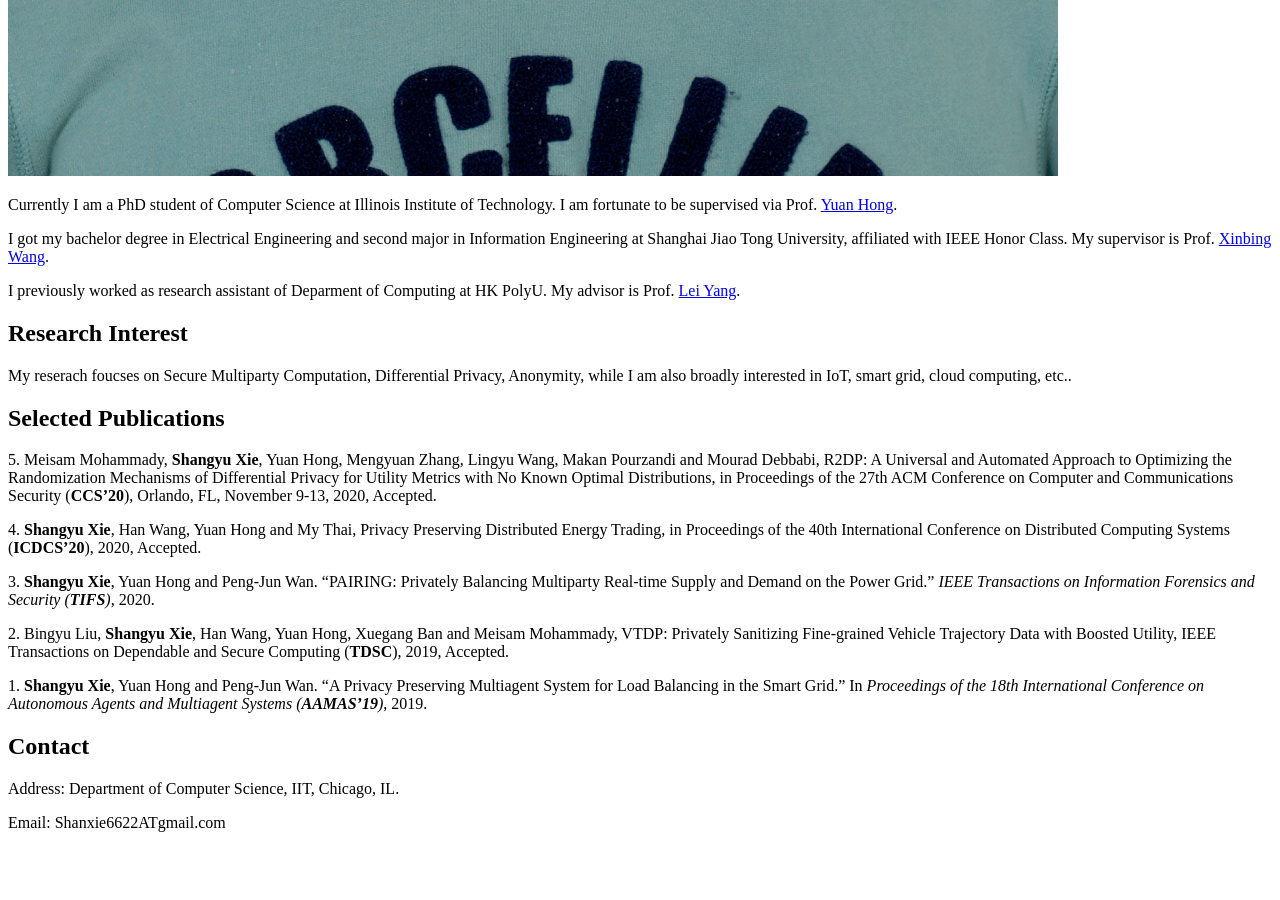
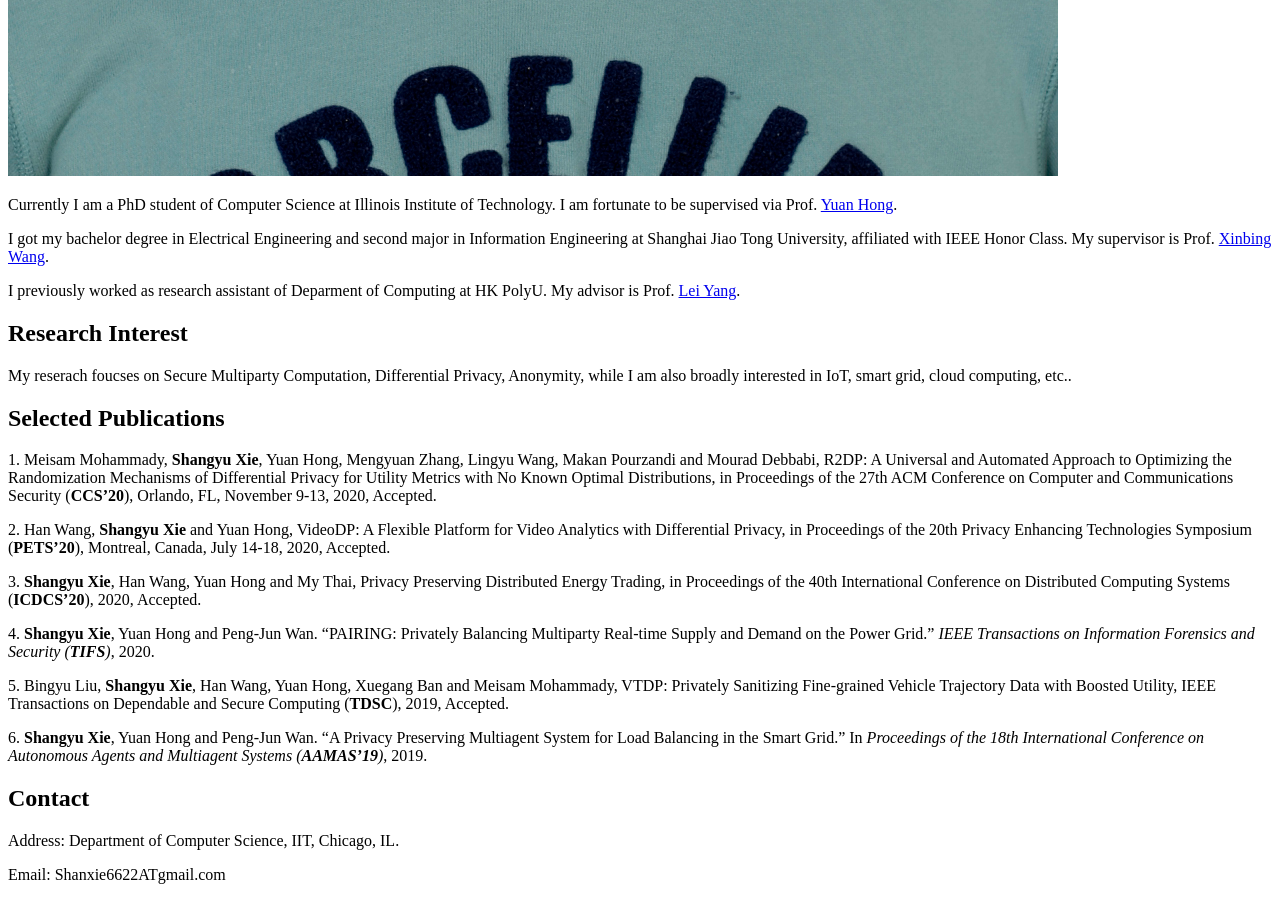
Before and after one commit to songwellxie/songwellxie.github.io, a Jekyll site: the page built from index.md, in a window 1280 px wide and 900 px high, scrolled down 1505 px. Built offline with Jekyll 4.4.1, drawn with Linux system fonts in a browser that asks for light colours; our own code applies the rules of GitHub Pages for plain Markdown files; before the commit the page ends 2353 px from its top, so only the background shows below that.

Commit message:
Update index.md

```diff
--- a/index.md
+++ b/index.md
@@ -18,15 +18,17 @@ My reserach foucses on Secure Multiparty Computation, Differential Privacy, Anon
 
 ## Selected Publications
 
-5\. Meisam Mohammady, **Shangyu Xie**, Yuan Hong, Mengyuan Zhang, Lingyu Wang, Makan Pourzandi and Mourad Debbabi, R2DP: A Universal and Automated Approach to Optimizing the Randomization Mechanisms of Differential Privacy for Utility Metrics with No Known Optimal Distributions, in Proceedings of the 27th ACM Conference on Computer and Communications Security (**CCS'20**), Orlando, FL, November 9-13, 2020, Accepted.
+1\. Meisam Mohammady, **Shangyu Xie**, Yuan Hong, Mengyuan Zhang, Lingyu Wang, Makan Pourzandi and Mourad Debbabi, R2DP: A Universal and Automated Approach to Optimizing the Randomization Mechanisms of Differential Privacy for Utility Metrics with No Known Optimal Distributions, in Proceedings of the 27th ACM Conference on Computer and Communications Security (**CCS'20**), Orlando, FL, November 9-13, 2020, Accepted.
 
-4\.  **Shangyu Xie**, Han Wang, Yuan Hong and My Thai, Privacy Preserving Distributed Energy Trading, in Proceedings of the 40th International Conference on Distributed Computing Systems (**ICDCS'20**), 2020, Accepted.
+2\. Han Wang, **Shangyu Xie** and Yuan Hong, VideoDP: A Flexible Platform for Video Analytics with Differential Privacy, in Proceedings of the 20th Privacy Enhancing Technologies Symposium (**PETS'20**), Montreal, Canada, July 14-18, 2020, Accepted.
 
-3\.  **Shangyu Xie**, Yuan Hong and Peng-Jun Wan. "PAIRING: Privately Balancing Multiparty Real-time Supply and Demand on the Power Grid." *IEEE Transactions on Information Forensics and Security (**TIFS**)*, 2020.
+3\.  **Shangyu Xie**, Han Wang, Yuan Hong and My Thai, Privacy Preserving Distributed Energy Trading, in Proceedings of the 40th International Conference on Distributed Computing Systems (**ICDCS'20**), 2020, Accepted.
 
-2\.  Bingyu Liu, **Shangyu Xie**, Han Wang, Yuan Hong, Xuegang Ban and Meisam Mohammady, VTDP: Privately Sanitizing Fine-grained Vehicle Trajectory Data with Boosted Utility, IEEE Transactions on Dependable and Secure Computing (**TDSC**), 2019, Accepted.
+4\.  **Shangyu Xie**, Yuan Hong and Peng-Jun Wan. "PAIRING: Privately Balancing Multiparty Real-time Supply and Demand on the Power Grid." *IEEE Transactions on Information Forensics and Security (**TIFS**)*, 2020.
 
-1\.  **Shangyu Xie**, Yuan Hong and Peng-Jun Wan. "A Privacy Preserving Multiagent System for Load Balancing in the Smart Grid." In *Proceedings of the 18th International Conference on Autonomous Agents and Multiagent Systems (**AAMAS'19**)*, 2019.
+5\.  Bingyu Liu, **Shangyu Xie**, Han Wang, Yuan Hong, Xuegang Ban and Meisam Mohammady, VTDP: Privately Sanitizing Fine-grained Vehicle Trajectory Data with Boosted Utility, IEEE Transactions on Dependable and Secure Computing (**TDSC**), 2019, Accepted.
+
+6\.  **Shangyu Xie**, Yuan Hong and Peng-Jun Wan. "A Privacy Preserving Multiagent System for Load Balancing in the Smart Grid." In *Proceedings of the 18th International Conference on Autonomous Agents and Multiagent Systems (**AAMAS'19**)*, 2019.
 
 ## Contact
 
```
